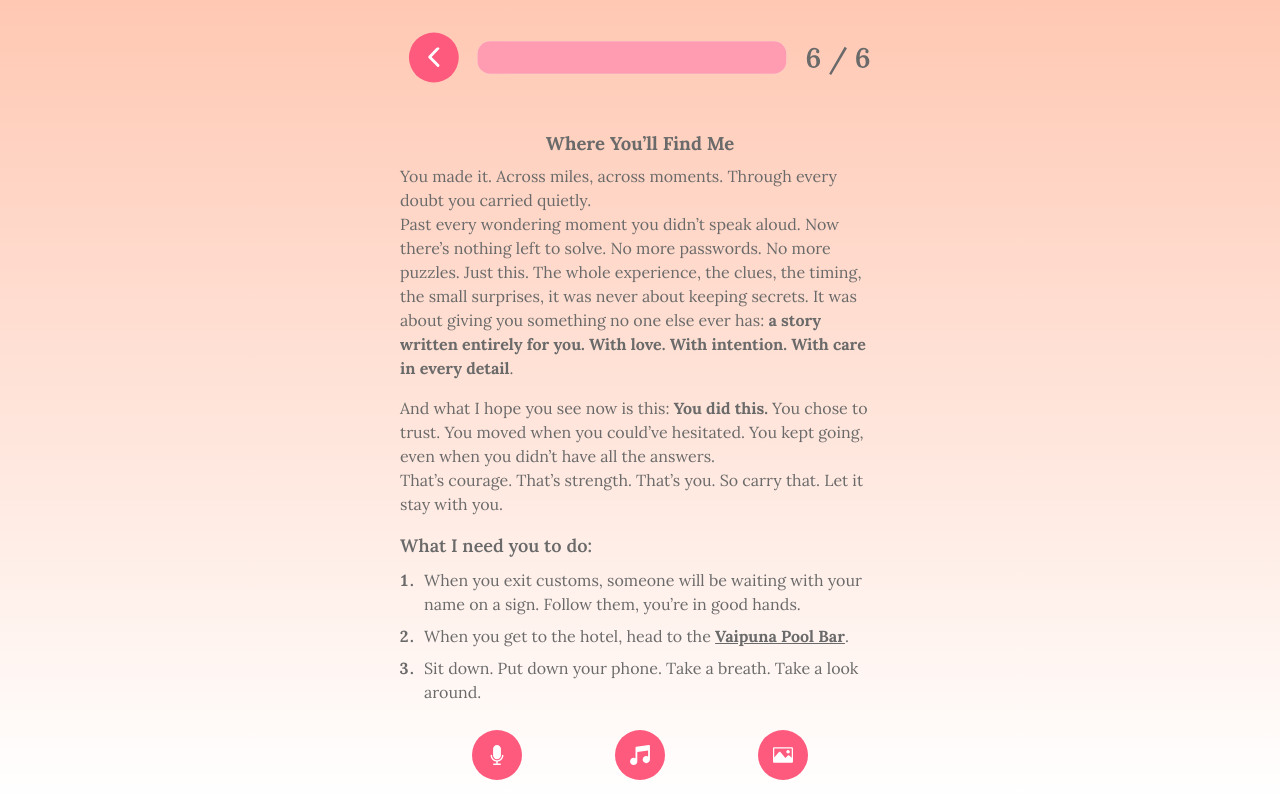
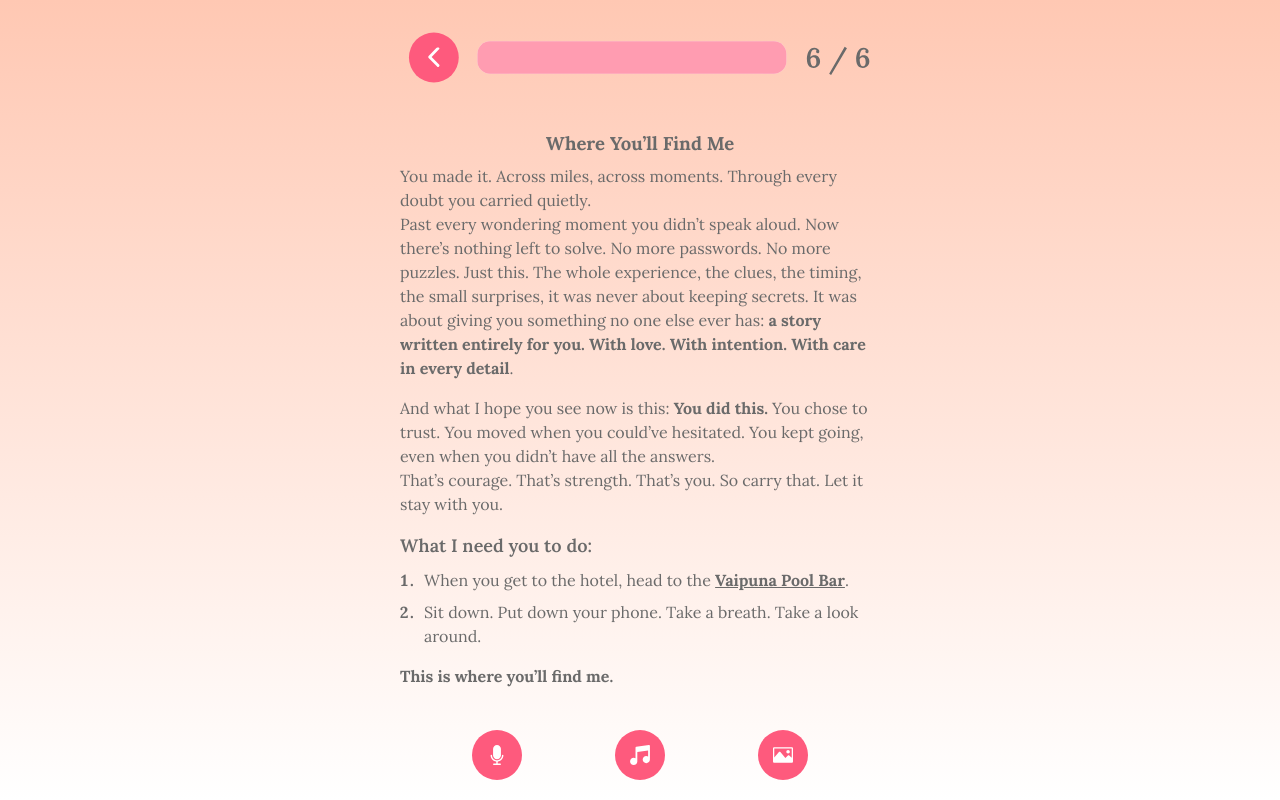
Before and after one commit to KevinMeldau/where-youll-find-me, a React (Vite) app: page /clue6 in a window 1280 px wide. Built offline with nearby package versions, Linux system fonts and the light colour scheme.

Commit message:
Text edits

```diff
--- a/src/pages/Clue6.tsx
+++ b/src/pages/Clue6.tsx
@@ -31,9 +31,6 @@ const Clue6 = () => {
             <h2 className="text-lg font-semibold mb-2">What I need you to do:</h2>
             <ol className="list-decimal pl-6 space-y-2 marker:font-bold">
                <li>
-                  When you exit customs, someone will be waiting with your name on a sign. Follow them, you’re in good hands.
-               </li>
-               <li>
                   When you get to the hotel, head to the{" "}
                   <a
                      href="https://www.hilton.com/en/hotels/ppthihh-hilton-hotel-tahiti/dining/"
```
